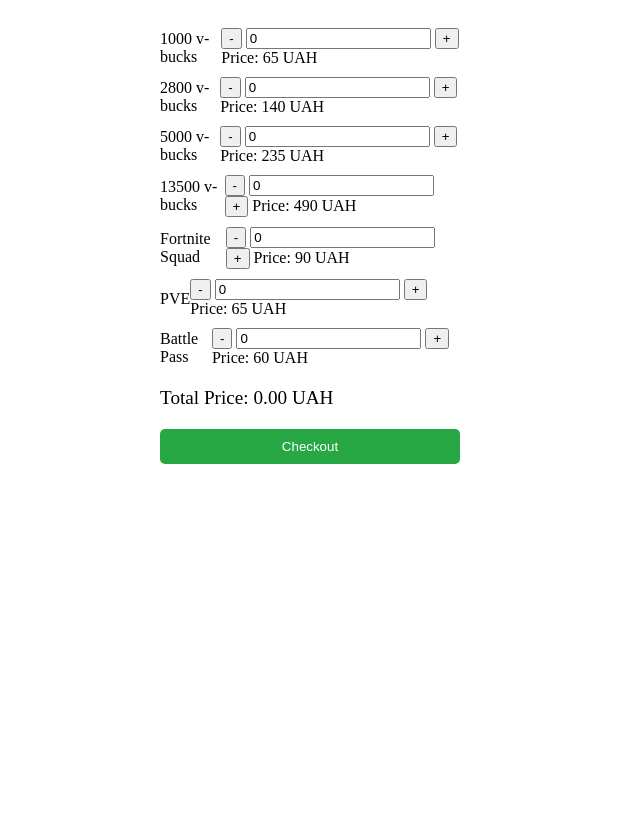
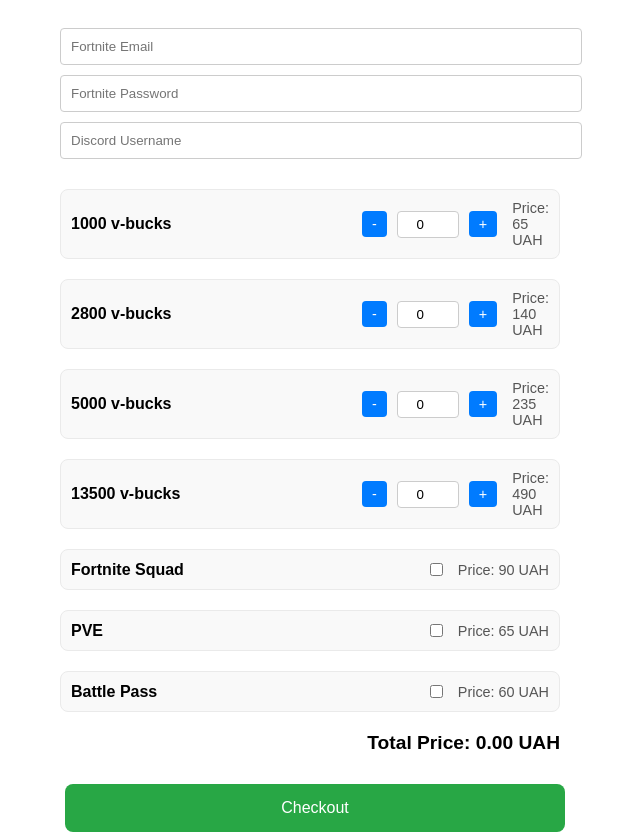
Before and after one commit to Sashabus/yup_store_order_automation, a Flask app: page / in a window 1280 px wide. Shown: the whole page, without its empty margins (330-970 px from the left). Before the commit the page ends 464 px from the top, so only its background shows below. Run offline with Flask 3, Linux system fonts and the light colour scheme; data comes from the database, SQL or seed files in the repository; both versions use the stored data as it was after the commit.

Commit message:
update frontend, add checkbox, email, passord, discord username input fields, initial chechout button validation

```diff
--- a/static/css/style.css
+++ b/static/css/style.css
@@ -1,34 +1,102 @@
 /* style.css */
-.container {
-    width: 300px;
-    margin: auto;
-    padding-top: 20px;
-}
-
-#basket-items {
+.user-info {
     margin-bottom: 20px;
 }
 
+.user-info input {
+    width: 100%;
+    padding: 10px;
+    margin-bottom: 10px;
+    border: 1px solid #ccc;
+    border-radius: 4px;
+}
+
+.container {
+    width: 80%;
+    max-width: 500px;
+    margin: auto;
+    padding-top: 20px;
+    font-family: 'Arial', sans-serif;
+}
+
 .product-item {
+    display: grid;
+    grid-template-columns: auto 180px;
+    align-items: center;
+    gap: 10px;
+    margin-bottom: 20px;
+    padding: 10px;
+    border: 1px solid #eaeaea;
+    border-radius: 8px;
+    background-color: #f9f9f9;
+}
+
+.product-name {
+    font-weight: bold;
+}
+
+.product-controls {
     display: flex;
     align-items: center;
-    justify-content: space-between;
-    margin-bottom: 10px;
+    justify-content: flex-end;
+}
+
+button {
+    border: none;
+    background-color: #007bff;
+    color: white;
+    padding: 5px 10px;
+    margin: 0 5px;
+    border-radius: 4px;
+    cursor: pointer;
+    font-size: 0.9em;
+}
+
+button:disabled {
+    background-color: #cccccc;
+    cursor: not-allowed;
+}
+
+button:hover:not(:disabled) {
+    background-color: #0056b3;
+}
+
+.quantity-input[type="number"] {
+    width: 50px;
+    text-align: center;
+    padding: 5px;
+    border: 1px solid #ccc;
+    border-radius: 4px;
+    margin: 0 5px;
+}
+
+.quantity-input[type="checkbox"] {
+    margin-right: 5px;
+}
+
+.product-price {
+    font-size: 0.9em;
+    color: #555;
+    margin-left: 10px;
 }
 
 .total-price {
     font-size: 1.2em;
     margin-bottom: 20px;
+    font-weight: bold;
+    text-align: right;
 }
 
 #checkout-button {
     width: 100%;
-    padding: 10px;
+    padding: 15px;
     background-color: #28a745;
     color: white;
     border: none;
     cursor: pointer;
-    border-radius: 5px;
+    border-radius: 8px;
+    font-size: 1em;
+    margin-top: 10px;
 }
 
 #checkout-button:hover {
--- a/static/js/script.js
+++ b/static/js/script.js
@@ -9,19 +9,39 @@
 }
 
 function createBasketItem(product) {
-    const itemDiv = document.createElement('div');
-    itemDiv.className = 'product-item';
-    itemDiv.innerHTML = `
-        <span>${product.product_name}</span>
-        <div>
+    const isVbucks = product.product_name.toLowerCase().includes('v-bucks');
+
+    let quantityControl;
+    if (isVbucks) {
+        quantityControl = `
             <button type="button" onclick="updateQuantity(${product.product_id}, -1)">-</button>
             <input type="number" class="quantity-input" id="quantity-${product.product_id}"
                    data-price="${product.product_price_uah}" value="0" min="0" oninput="updateTotalPrice()">
             <button type="button" onclick="updateQuantity(${product.product_id}, 1)">+</button>
-            Price: ${product.product_price_uah} UAH
+        `;
+    } else {
+        quantityControl = `
+            <input type="checkbox" class="quantity-input" id="quantity-${product.product_id}"
+                   data-price="${product.product_price_uah}" value="0" onchange="updateCheckboxPrice(this, ${product.product_id})">
+        `;
+    }
+
+    const itemDiv = document.createElement('div');
+    itemDiv.className = 'product-item';
+    itemDiv.innerHTML = `
+        <span class="product-name">${product.product_name}</span>
+        <div class="product-controls">
+            ${quantityControl}
+            <span class="product-price">Price: ${product.product_price_uah} UAH</span>
         </div>
     `;
     return itemDiv;
+}
+
+function updateCheckboxPrice(checkbox, productId) {
+    const quantityInput = document.getElementById(`quantity-${productId}`);
+    quantityInput.value = checkbox.checked ? '1' : '0';
+    updateTotalPrice();
 }
 
 function updateQuantity(productId, change) {
@@ -54,4 +74,24 @@
         });
 }
 
+function validateCheckout() {
+    const email = document.getElementById('fortnite-email').value;
+    const password = document.getElementById('fortnite-password').value;
+    const discordUsername = document.getElementById('discord-username').value;
+    let atLeastOneProductSelected = false;
+
+    document.querySelectorAll('.quantity-input').forEach(input => {
+        if (input.type === 'checkbox' && input.checked) atLeastOneProductSelected = true;
+        if (input.type === 'number' && parseInt(input.value) > 0) atLeastOneProductSelected = true;
+    });
+
+    const isFormValid = email && password && discordUsername && atLeastOneProductSelected;
+    document.getElementById('checkout-button').disabled = !isFormValid;
+}
+
+// Call this function on input/checkbox change and after fetching the products
+document.querySelectorAll('.user-info input').forEach(input => {
+    input.addEventListener('input', validateCheckout);
+});
+
 document.addEventListener('DOMContentLoaded', fetchProductsAndUpdateBasket);
--- a/templates/index.html
+++ b/templates/index.html
@@ -8,15 +8,19 @@
 </head>
 <body>
     <div class="container">
+        <div class="user-info">
+            <input type="email" id="fortnite-email" placeholder="Fortnite Email" required>
+            <input type="password" id="fortnite-password" placeholder="Fortnite Password" required>
+            <input type="text" id="discord-username" placeholder="Discord Username" required>
+        </div>
         <div id="basket-items">
-            <!-- Items will be dynamically loaded here by JavaScript -->
+            <!-- Product items will be loaded here by JavaScript -->
         </div>
         <div class="total-price">
             Total Price: <span id="total-price">0</span> UAH
         </div>
-        <button type="button" id="checkout-button">Checkout</button>
+        <button type="button" id="checkout-button" disabled>Checkout</button>
     </div>
-
     <script src="{{ url_for('static', filename='js/script.js') }}"></script>
 </body>
 </html>
```
Also changed, not shown: database/yup_db.db.
